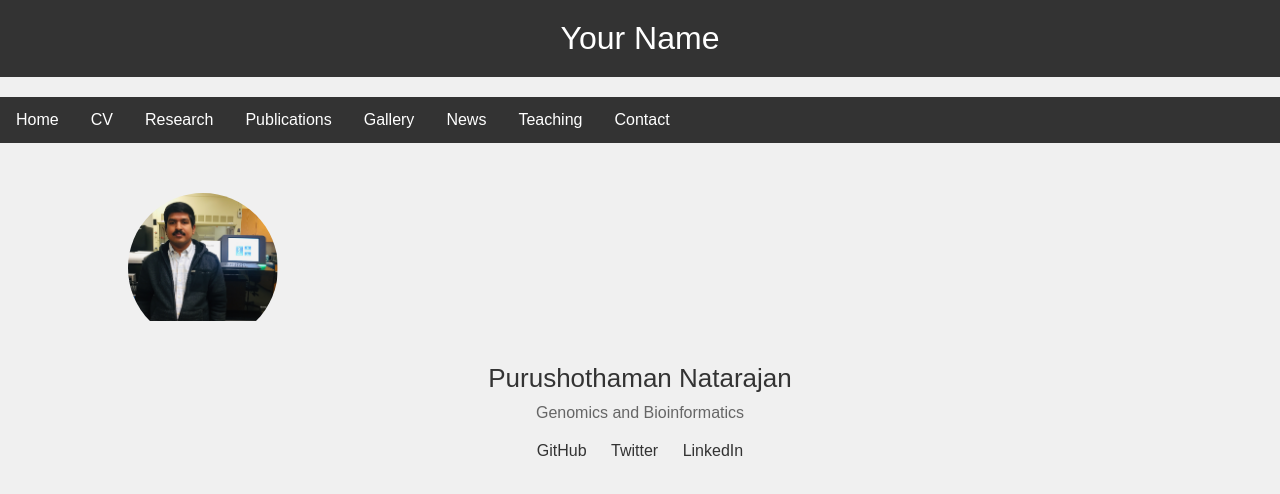
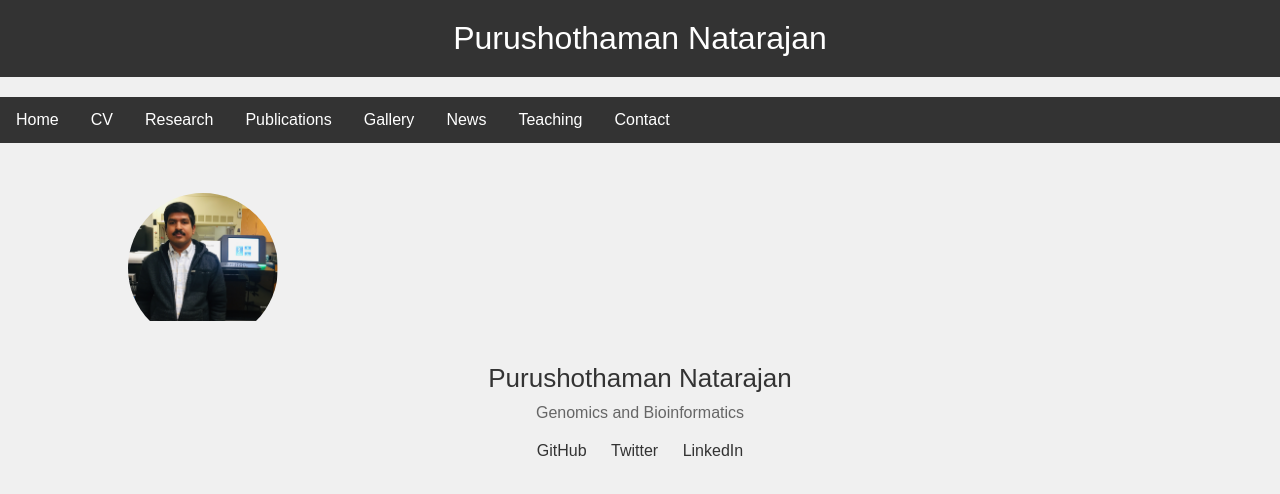
Before and after one commit to purushothn/purushothn.github.io, a plain HTML site: page index.html in a window 1280 px wide. Drawn offline with Linux system fonts and the light colour scheme.

Commit message:
Update index.html

```diff
--- a/index.html
+++ b/index.html
@@ -74,7 +74,7 @@
 </head>
 <body>
     <!-- Add this div to put your name at the top of the page -->
-    <div class="top-name">Your Name</div>
+    <div class="top-name">Purushothaman Natarajan</div>
     <!-- Add this navigation bar to your HTML -->
     <ul class="navbar">
         <li><a href="#home">Home</a></li>
```
